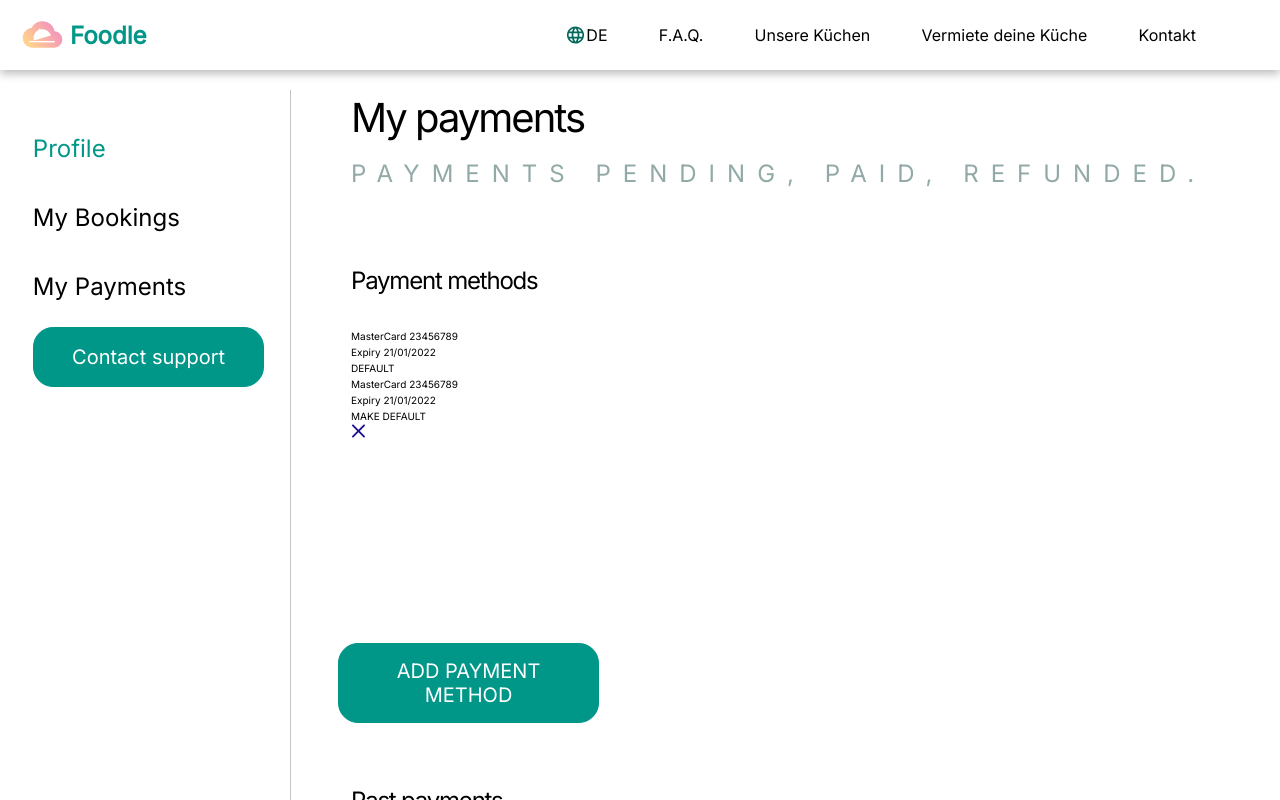
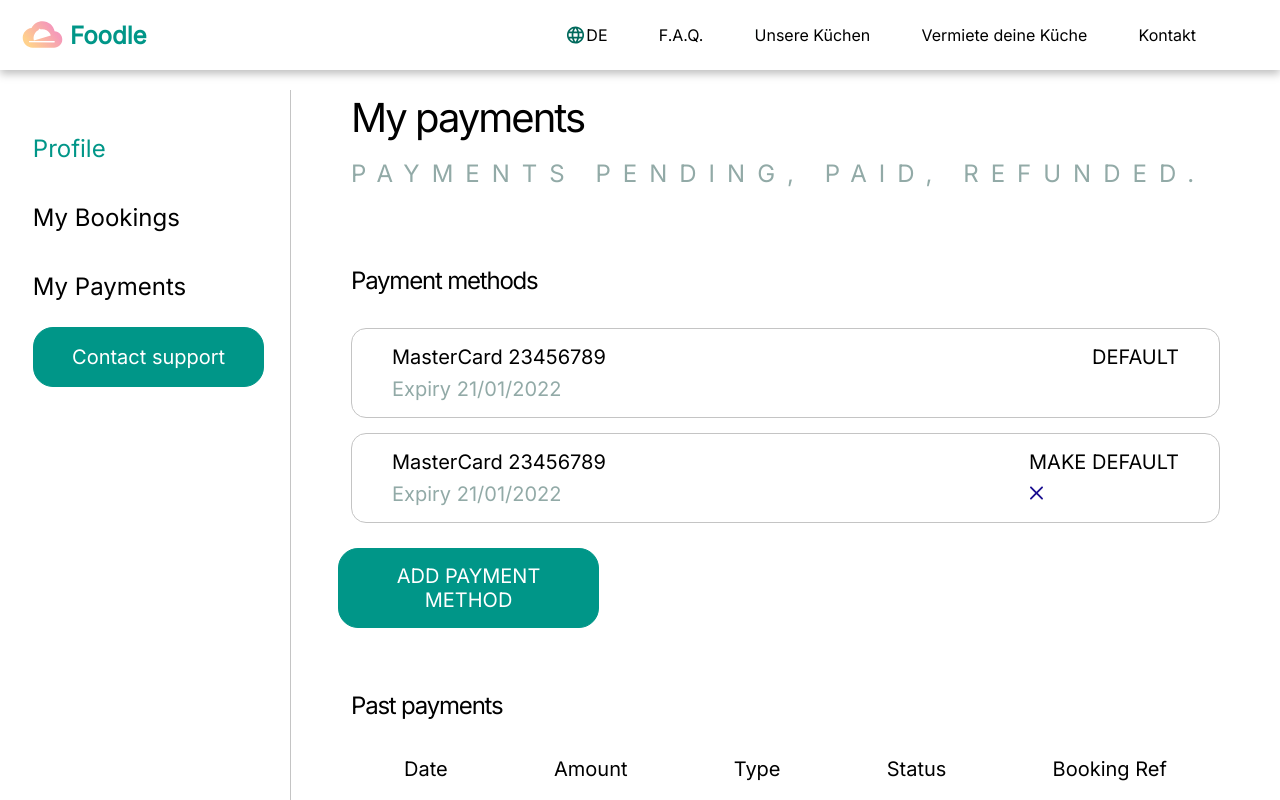
Before and after one commit to FoodleBerlin/foodle, a Next.js app: page /payments in a window 1280 px wide. Shown: the top 800 px of the page. Built offline with nearby package versions, Linux system fonts and the light colour scheme; no server answers; a web font is replaced by a local one.

Commit message:
style: add style to payment method component

```diff
--- a/components/PaymentMethod/PaymentMethod.module.scss
+++ b/components/PaymentMethod/PaymentMethod.module.scss
@@ -6,7 +6,7 @@
 
         font-size: 2rem;
         margin-left: -1vw;
-        margin-top: 20rem;
+        margin-top: 1rem;
         border-radius: 2rem !important;
         padding: 1.5rem 1.5rem !important;
         width: 30%;
@@ -25,3 +25,23 @@
         }
     }
 }
+
+.paymentMethod{
+
+
+    &__block{
+        display: flex;
+        flex-direction: row;
+        justify-content: space-between;
+        border: 1px solid colors.$color-grey;
+        border-radius: 1.5rem;
+        padding: 1.2rem 4rem;
+
+        font-size: 2rem;
+        margin: 1.5rem 0;
+    }
+}
+
+.greytext{
+    color: colors.$color-subtle;
+}
--- a/components/PaymentMethod/index.tsx
+++ b/components/PaymentMethod/index.tsx
@@ -14,9 +14,12 @@ return(
         <p>No payment method added yet.</p>
        ):(
         props.methods.map((method)=>(
-            <div className="">
-                <div>{method.type} {method.number}</div>
-                <div>Expiry {method.date}</div>
+            <div className={styles['paymentMethod__block']}>
+                <div>
+                    <div>{method.type} {method.number}</div>
+                    <div className={styles['greytext']}>Expiry {method.date}</div>
+                </div>
+
                 <DefaultButton default={method.default}/>
             </div>
         ))
```
